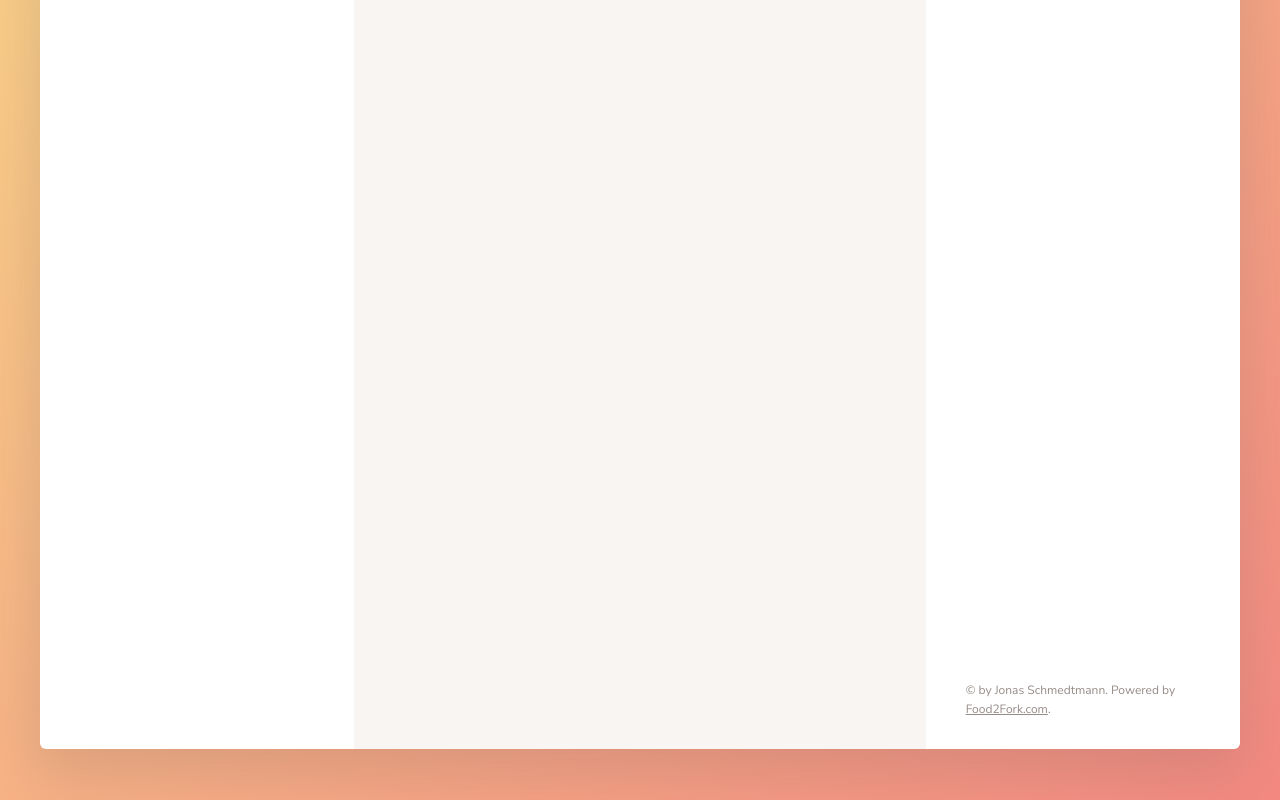
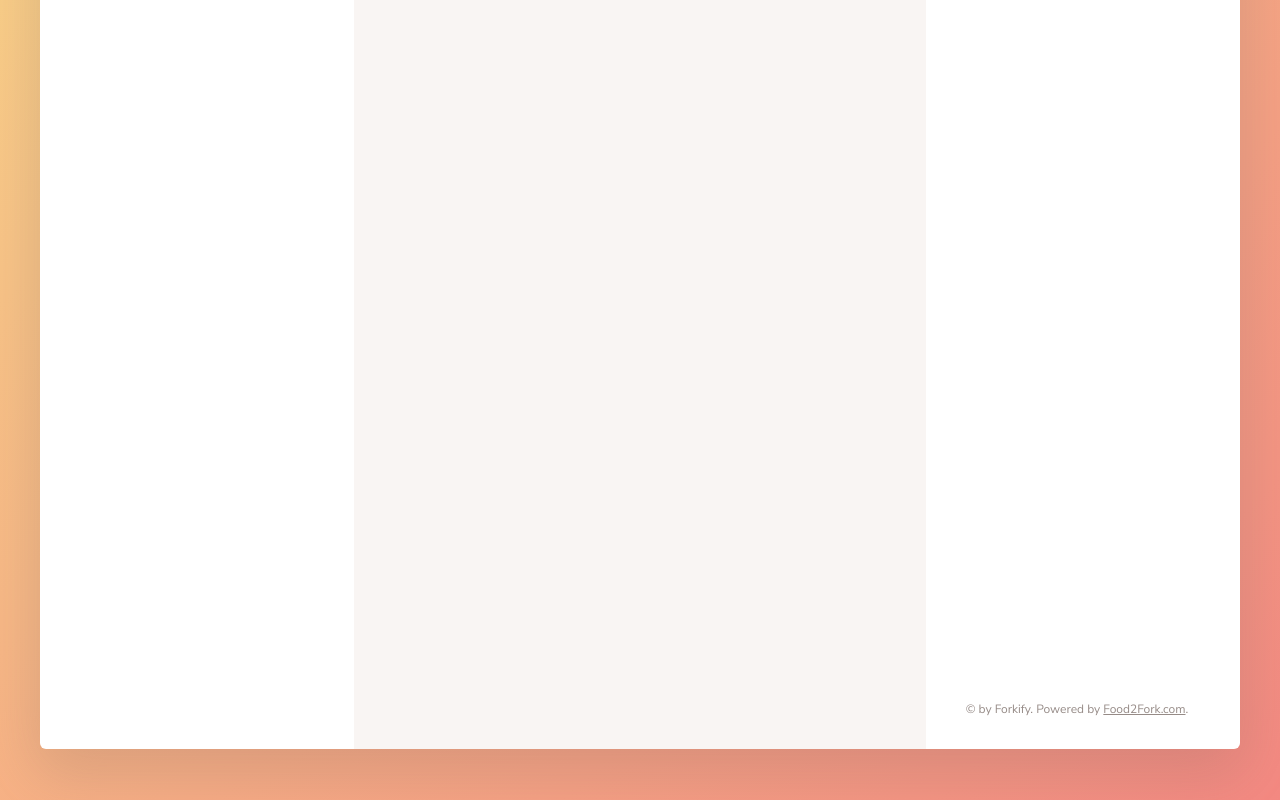
Before and after one commit to pppp24/forkify, a website built with webpack: page src/index.html in a window 1280 px wide. Shown: the part 402-1202 px from the top of the page. Built offline with nearby package versions, Linux system fonts and the light colour scheme.

Commit message:
Update index.html

```diff
--- a/src/index.html
+++ b/src/index.html
@@ -429,7 +429,7 @@
             </ul>
 
             <div class="copyright">
-                &copy; by Jonas Schmedtmann. Powered by
+                &copy; by Forkify. Powered by
                 <a href="http://food2fork.com" target="_blank" class="link">Food2Fork.com</a>.
             </div>
 
```
